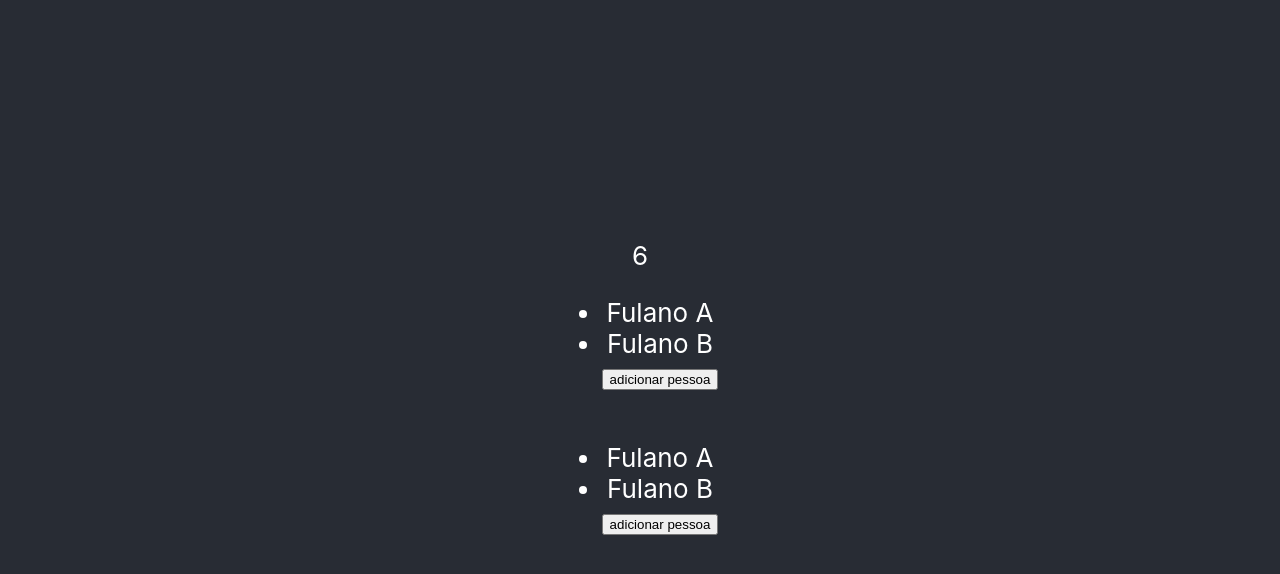
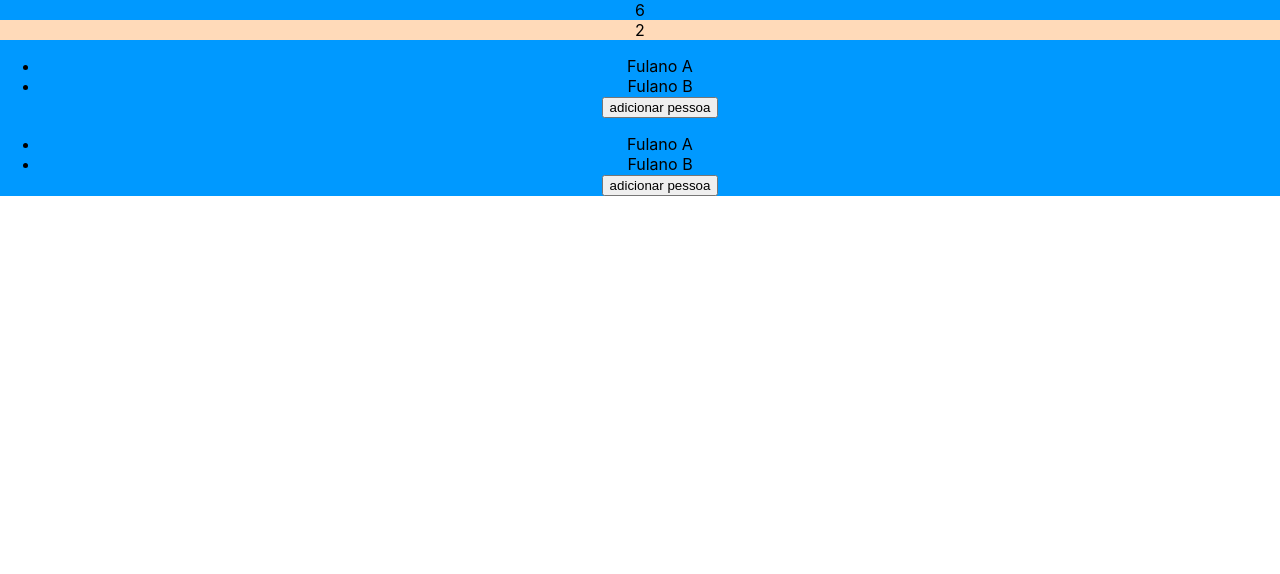
Before and after one commit to DanielAgostinhoSilva/algaworks-erjs, a React (Create React App) app: page / in a window 1280 px wide. Shown: the top 574 px of the page. Built offline with nearby package versions, Linux system fonts and the light colour scheme; the HTML template or start-up script is replaced by a standard one.

Commit message:
feat: 3.6. Como realmente funciona o hook useRef

```diff
--- a/src/App.tsx
+++ b/src/App.tsx
@@ -1,4 +1,4 @@
-import React from 'react';
+import React, {useEffect, useRef} from 'react';
 import './App.css';
 import useCounter from "./hooks/useCounter";
 import PeopleList from "./components/PeopleList";
@@ -6,14 +6,27 @@ import PeopleList from "./components/PeopleList";
 function App() {
 
     const number = useCounter(5)
+    const counter = useRef(2)
+    const div = useRef<HTMLDivElement>(null)
+
+    useEffect(() => {
+        if(div.current) {
+            div.current.style.backgroundColor = '#09f'
+        }
+    },[])
+
+
 
     return (
-        <div className="App">
-            <header className="App-header">
+        <div className="App" ref={div}>
+
                 {number}
+                <div style={{background: 'peachpuff'}}>
+                    {counter.current}
+                </div>
                 <PeopleList />
                 <PeopleList />
-            </header>
+
         </div>
     );
 }
```
